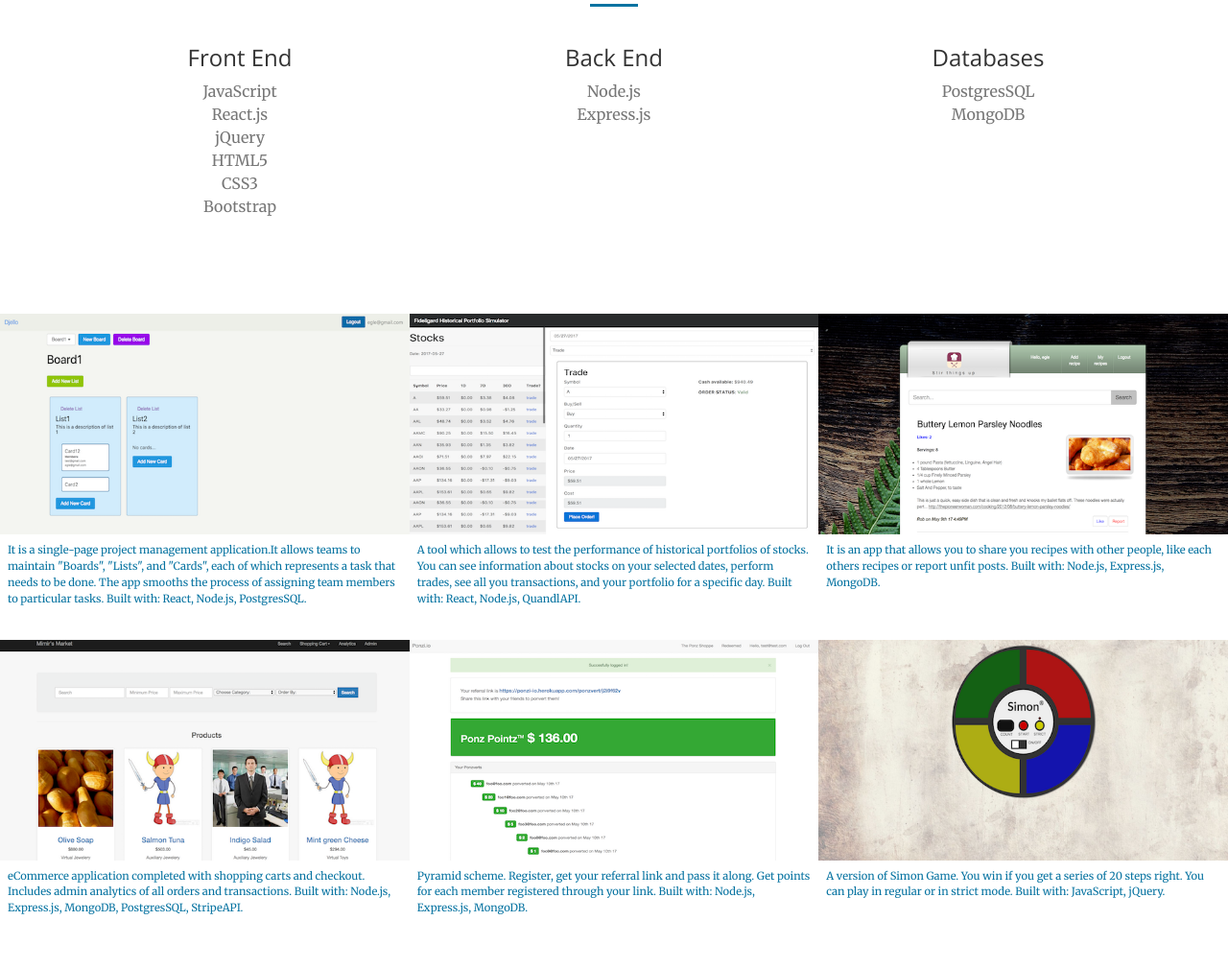
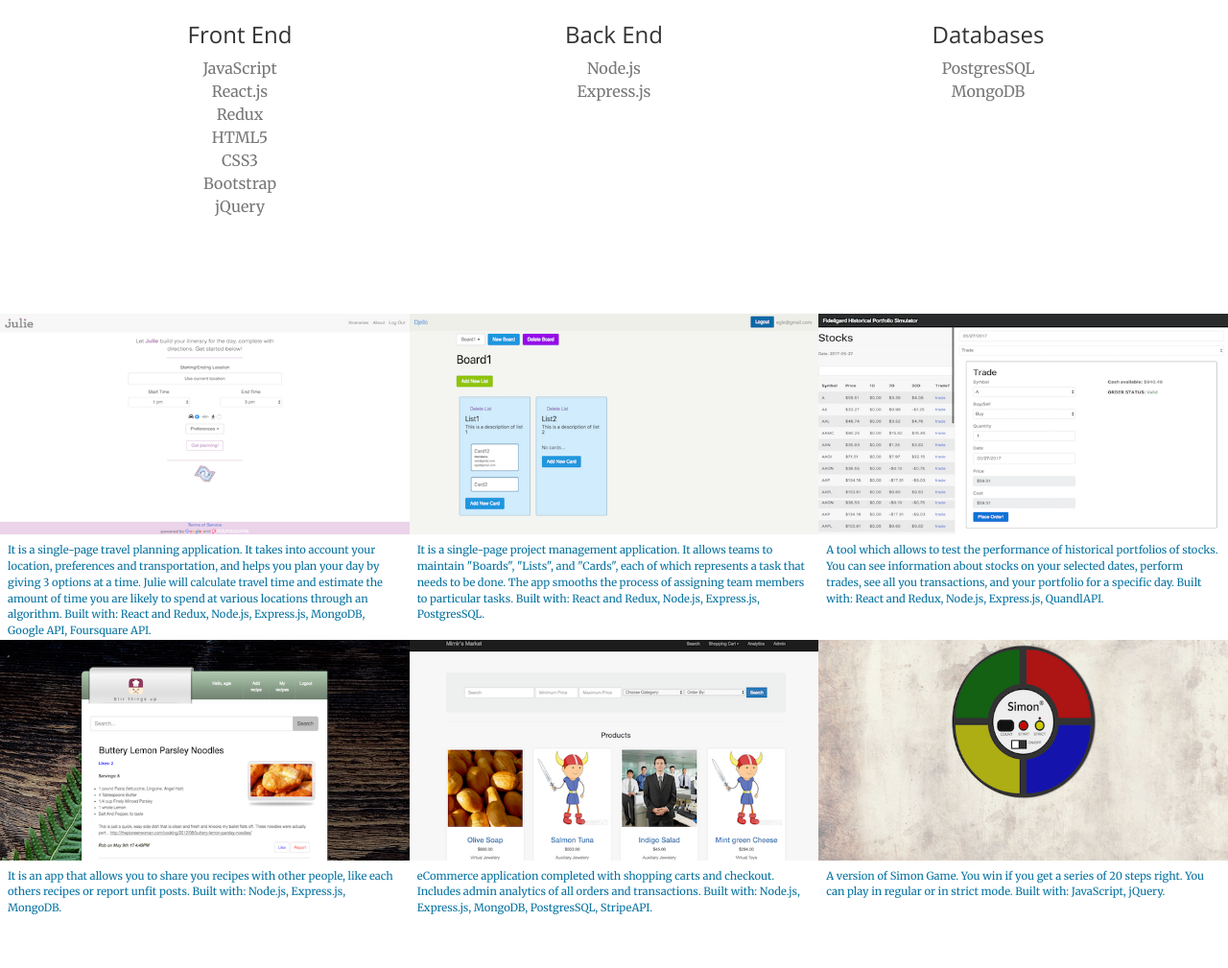
Before and after one commit to eglital/eglital.github.io, a website: page index.html in a window 1280 px wide. Shown: the part 1680-2689 px from the top of the page at 96% size. Drawn offline with nearby package versions, Linux system fonts and the light colour scheme.

Commit message:
added new project

```diff
--- a/index.html
+++ b/index.html
@@ -108,7 +108,7 @@
                     <h2 class="section-heading">About Me</h2>
                     <hr class="light">
                     <img src="img/photo.jpg" class="img-circle img-responsive" alt="profile-photo" width="140px" style="display: inline-block; margin-bottom: 15px">
-                    <p class="text-faded">My name is Egle Libby and I am a full stack developer. At the age 24 I was already managing a pharmacy in Vilnius, Lithuania, for a year, and when my husband got a job offer to work in Bangladesh, I decided to use this opportunity to finally follow my passion for web development. So I quit my job, moved to Bangladesh, and used my free time studying on my own and taking various online courses. I loved it. After I moved to the United States I wanted to fully immerse myself in developers' world and joined highly selective 12-week Viking Code School's bootcamp for learning professional software engineering. I am currently in the end of the course and enjoying every minute of it. I have always been a fast learner and that helps tremendously to keep up with the course. I am learning so much and can't wait to learn more.
+                    <p class="text-faded">My name is Egle Libby and I am a full stack developer. At the age 24 I was already managing a pharmacy in Vilnius, Lithuania, for a year, and when my husband got a job offer to work in Bangladesh, I decided to use this opportunity to finally follow my passion for web development. So I quit my job, moved to Bangladesh, and used my free time studying on my own and taking various online courses. I loved it. After I moved to the United States I wanted to fully immerse myself in developers' world and joined highly selective 12-week Viking Code School's bootcamp for learning professional software engineering. I successfully graduated and enjoyed every minute of it. I have always been a fast learner and that helped tremendously to keep up with the course. I am continuing to learn every day.
                     I enjoy working with React and Redux on the
                     front end, and Node.js, Express.js, PostgresSQL, and MongoDB server-side.</p>
                    <!--  <a href="#services" class="page-scroll btn btn-default btn-xl sr-button">Get Started!</a> -->
@@ -137,13 +137,16 @@
                                 <br />
                                 React.js
                                  <br />
-                                jQuery
-                                 <br />
+                                Redux
+                                <br />
                                 HTML5
                                  <br />
                                 CSS3
                                  <br />
                                 Bootstrap
+                                <br />
+                                jQuery
+
                         </p>
 
                     </div>
@@ -189,6 +192,24 @@
     <section class="no-padding" id="portfolio">
         <div class="container-fluid">
             <div class="row no-gutter ">
+            <div class="col-lg-4 col-sm-6">
+                    <a href="https://github.com/eglital/julie_travel_planner" class="portfolio-box" target="_blank">
+                        <img src="img/portfolio/julie-travel-planner.png" class="img-responsive" alt="">
+                        <div class="portfolio-box-caption">
+                            <div class="portfolio-box-caption-content">
+                               <!--  <div class="project-category text-faded">
+                                    Category
+                                </div> -->
+                                <div class="project-name">
+                                    Julie: Travel Planner
+                                </div>
+                            </div>
+                        </div>
+                    </a>
+                        <p style="padding: 8px; font-size: 0.8em; color: #0773A1; height: 8em">It is a single-page travel planning application. It takes into account your location, preferences and transportation, and helps you plan your day by giving 3 options at a time. Julie will calculate travel time and estimate the amount of time you are likely to spend at various locations through an algorithm.
+                    Built with: React and Redux, Node.js, Express.js, MongoDB, Google API, Foursquare API.
+                    </p>
+                </div>
              <div class="col-lg-4 col-sm-6">
                     <a href="https://github.com/eglital/project_djello" class="portfolio-box" target="_blank">
                         <img src="img/portfolio/edjello.png" class="img-responsive" alt="">
@@ -203,8 +224,8 @@
                             </div>
                         </div>
                     </a>
-                        <p style="padding: 8px; font-size: 0.8em; color: #0773A1; height: 8em">It is a single-page project management application.It allows teams to maintain "Boards", "Lists", and "Cards", each of which represents a task that needs to be done. The app smooths the process of assigning team members to particular tasks.
-                    Built with: React, Node.js, PostgresSQL.
+                        <p style="padding: 8px; font-size: 0.8em; color: #0773A1; height: 8em">It is a single-page project management application. It allows teams to maintain "Boards", "Lists", and "Cards", each of which represents a task that needs to be done. The app smooths the process of assigning team members to particular tasks.
+                    Built with: React and Redux, Node.js, Express.js, PostgresSQL.
                     </p>
                 </div>
                 <div class="col-lg-4 col-sm-6">
@@ -222,7 +243,7 @@
                         </div>
                     </a>
                         <p style="padding: 8px; font-size: 0.8em; color: #0773A1; height: 8em">A tool which allows to test the performance of historical portfolios of stocks. You can see information about stocks on your selected dates, perform trades, see all you transactions, and your portfolio for a specific day.
-                    Built with: React, Node.js, QuandlAPI.
+                    Built with: React and Redux, Node.js, Express.js, QuandlAPI.
                     </p>
                 </div>
                 <div class="col-lg-4 col-sm-6">
@@ -259,24 +280,6 @@
                     </a>
                     <p style="padding: 8px; font-size: 0.8em; color: #0773A1; height: 8em">eCommerce application completed with shopping carts and checkout. Includes admin analytics of all orders and transactions.
                     Built with: Node.js, Express.js, MongoDB, PostgresSQL, StripeAPI.
-                    </p>
-                </div>
-                <div class="col-lg-4 col-sm-6">
-                    <a href="https://github.com/eglital/project_ponz" class="portfolio-box">
-                        <img src="img/portfolio/ponzi-io.png" class="img-responsive" alt="">
-                        <div class="portfolio-box-caption">
-                            <div class="portfolio-box-caption-content">
-<!--                             <div class="project-category text-faded">
-                                    Category
-                                </div> -->
-                                <div class="project-name">
-                                    Ponz.io
-                                </div>
-                            </div>
-                        </div>
-                    </a>
-                    <p style="padding: 8px;font-size: 0.8em; color: #0773A1; height: 8em">Pyramid scheme. Register, get your referral link and pass it along. Get points for each member registered through your link.
-                    Built with: Node.js, Express.js, MongoDB.
                     </p>
                 </div>
 
```
Also changed, not shown: img/portfolio/julie-travel-planner.png (added), 2 other files.
